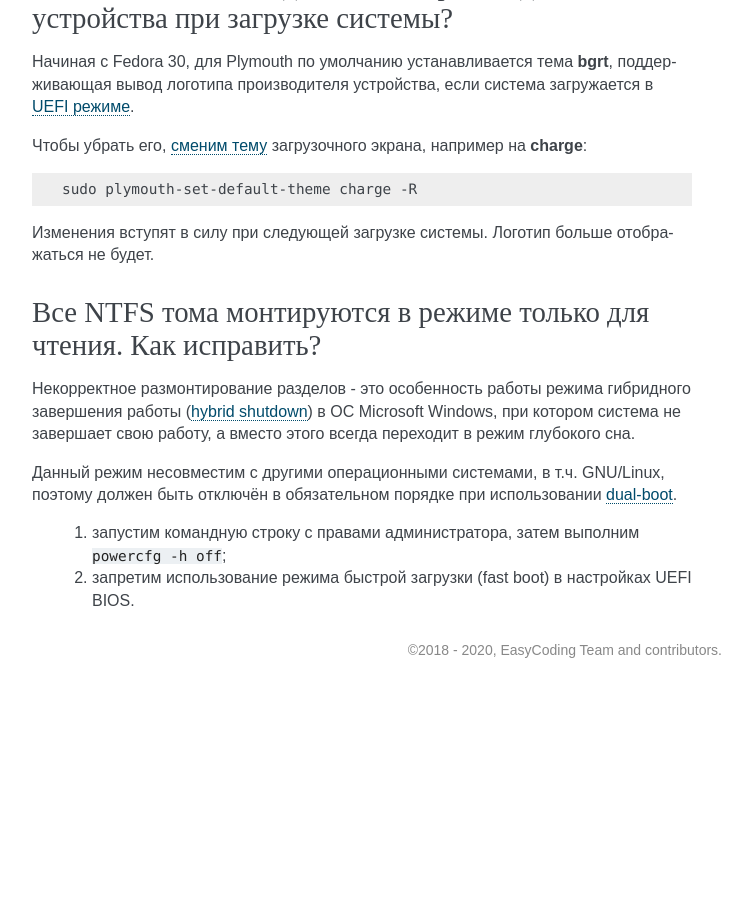
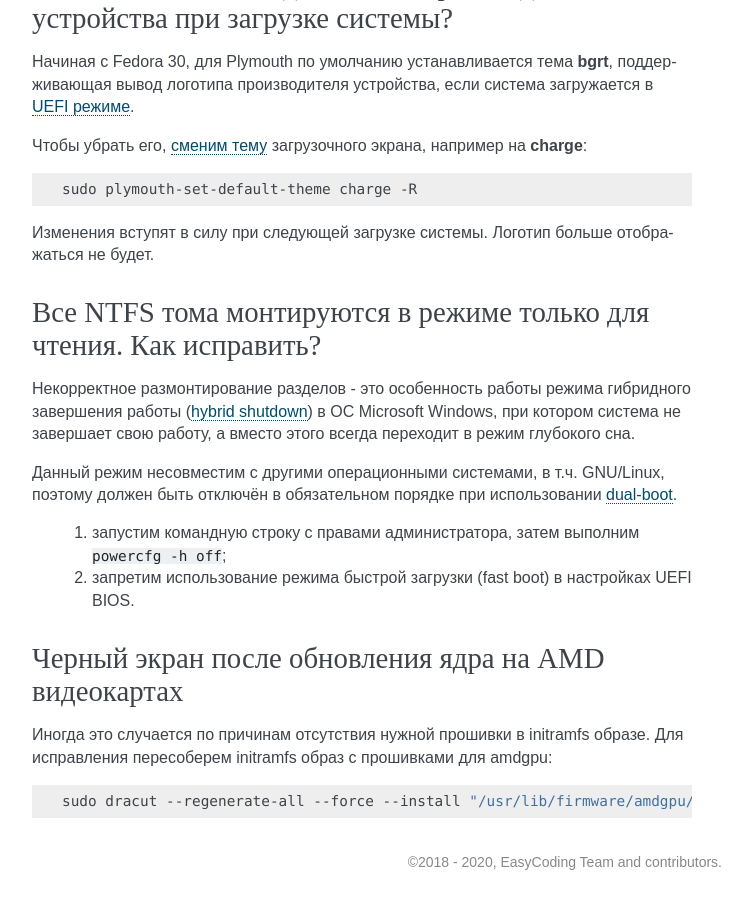
Before and after one commit to RussianFedora/FAQ, a Sphinx documentation site: the page built from source/using-system.rst, in a window 1280 px wide and 900 px high, scrolled down 15744 px. Shown: the whole window, without its empty margins (388-1140 px from the left). Built offline with Sphinx 7.4.7, drawn with Linux system fonts in a browser that asks for light colours; before the commit the page ends 16432 px from its top, so only the background shows below that; some of the changed text lies outside the part shown.

Commit message:
Add AMD GPU troubleshooting

```diff
--- a/source/using-system.rst
+++ b/source/using-system.rst
@@ -941,3 +941,12 @@ KDE предоставляет особый PAM модуль для автома
 
   1. запустим командную строку с правами администратора, затем выполним ``powercfg -h off``;
   2. запретим использование режима быстрой загрузки (fast boot) в настройках UEFI BIOS.
+
+Черный экран после обновления ядра на AMD видеокартах
+========================================================
+
+Иногда это случается по причинам отсутствия нужной прошивки в initramfs образе. Для исправления пересоберем initramfs образ с прошивками для amdgpu:
+
+.. code-block:: sh
+
+    sudo dracut --regenerate-all --force --install "/usr/lib/firmware/amdgpu/*"
```
